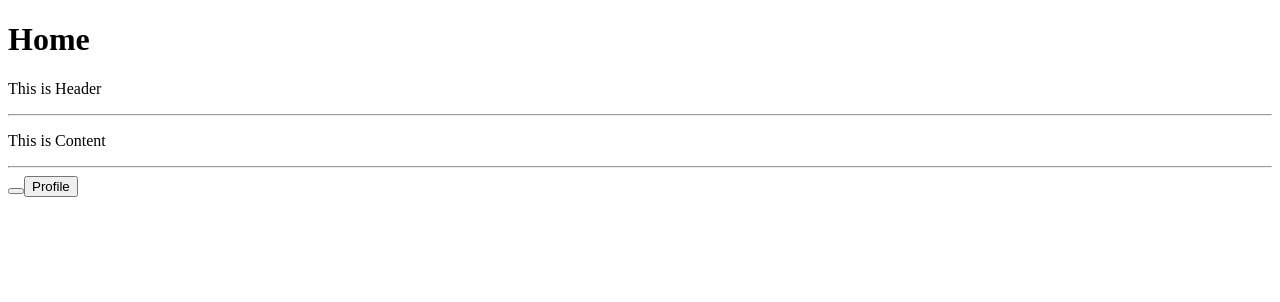
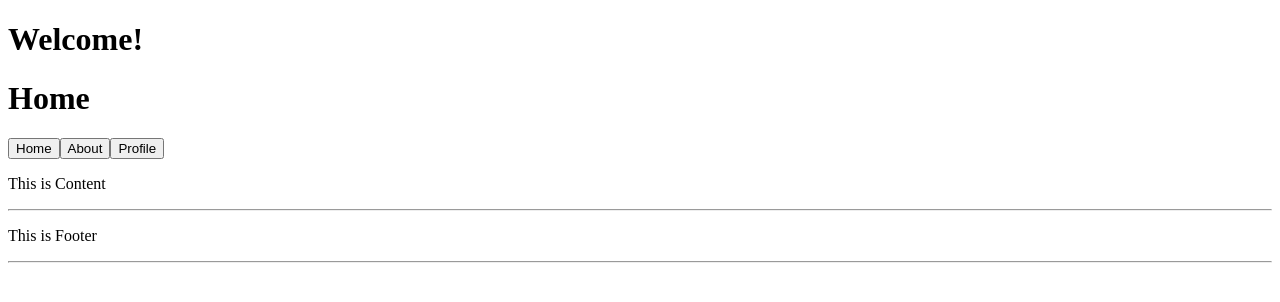
Before and after one commit to ukmuniweera/ReactJS_Tutorials, a React (Create React App) app in the folder React Js Frame/project/: page / in a window 1280 px wide. Shown: the top 302 px of the page. Built offline with nearby package versions, Linux system fonts and the light colour scheme.

Commit message:
Update Navigation

```diff
--- a/React Js Frame/project/src/App.js
+++ b/React Js Frame/project/src/App.js
@@ -7,6 +7,7 @@ import Profile from './Pages/Profile';
 function App() {
   return (
     <div>
+      <h1>Welcome!</h1>
       <BrowserRouter>
         <Routes>
           <Route path="/" element={<Home/>}></Route>
--- a/React Js Frame/project/src/Components/Footer.jsx
+++ b/React Js Frame/project/src/Components/Footer.jsx
@@ -1,14 +1,10 @@
 import React from 'react';
-import { Link, useNavigate } from "react-router-dom";
 
 export default function Footer() {
-    const navigate = useNavigate();
     return (
         <div>
-            <button></button>
-            <button onClick={() => navigate("/profile")}>
-                Profile
-            </button>
+            <p>This is Footer</p>
+            <hr />
         </div>
     );
 }
--- a/React Js Frame/project/src/Components/Header.jsx
+++ b/React Js Frame/project/src/Components/Header.jsx
@@ -1,10 +1,19 @@
-import React from 'react'
+import React from 'react';
+import { Link, useNavigate } from "react-router-dom";
 
 export default function Header() {
+    const navigate = useNavigate();
   return (
     <div>
-        <p>This is Header</p>
-        <hr />
+        <button onClick={()=> navigate("/")}>
+            Home
+        </button>
+        <button onClick={() => navigate("/About")}>
+            About
+        </button>
+        <button onClick={()=>navigate("/Profile")}>
+            Profile
+        </button>
     </div>
-  )
+  );
 }
```
